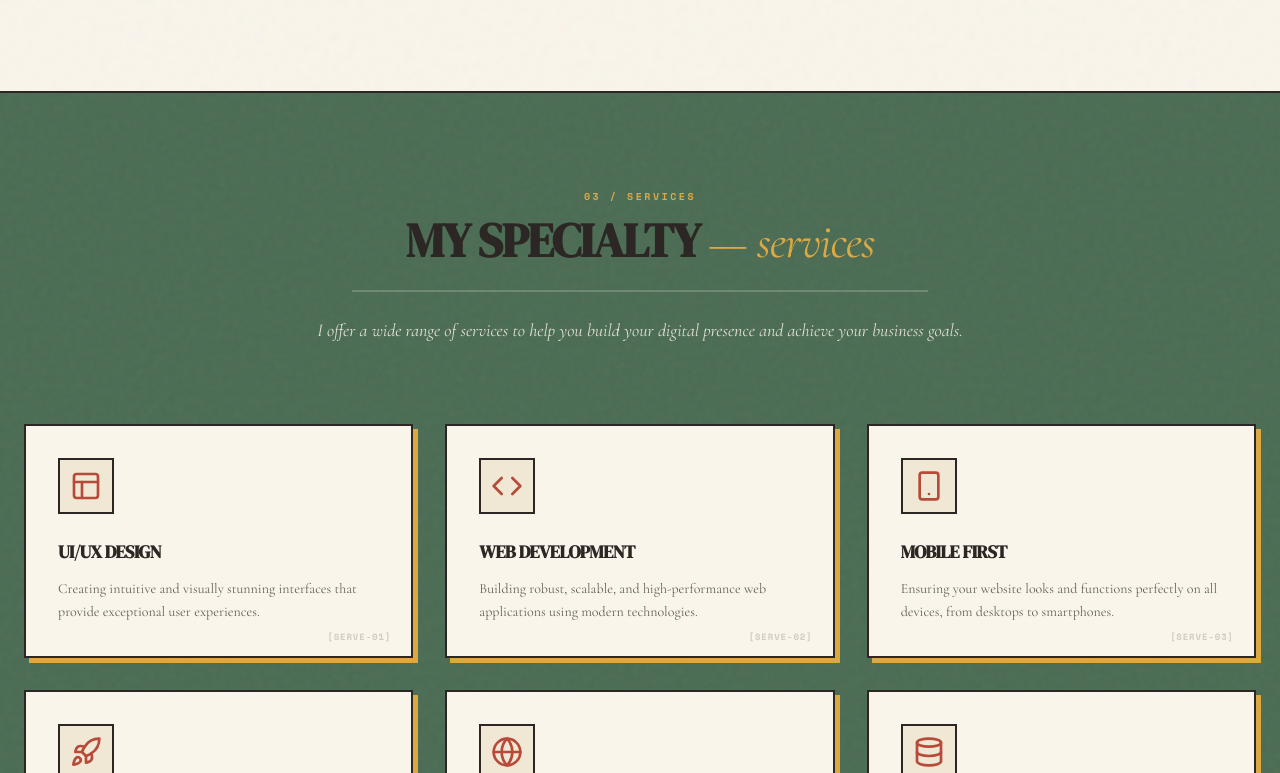
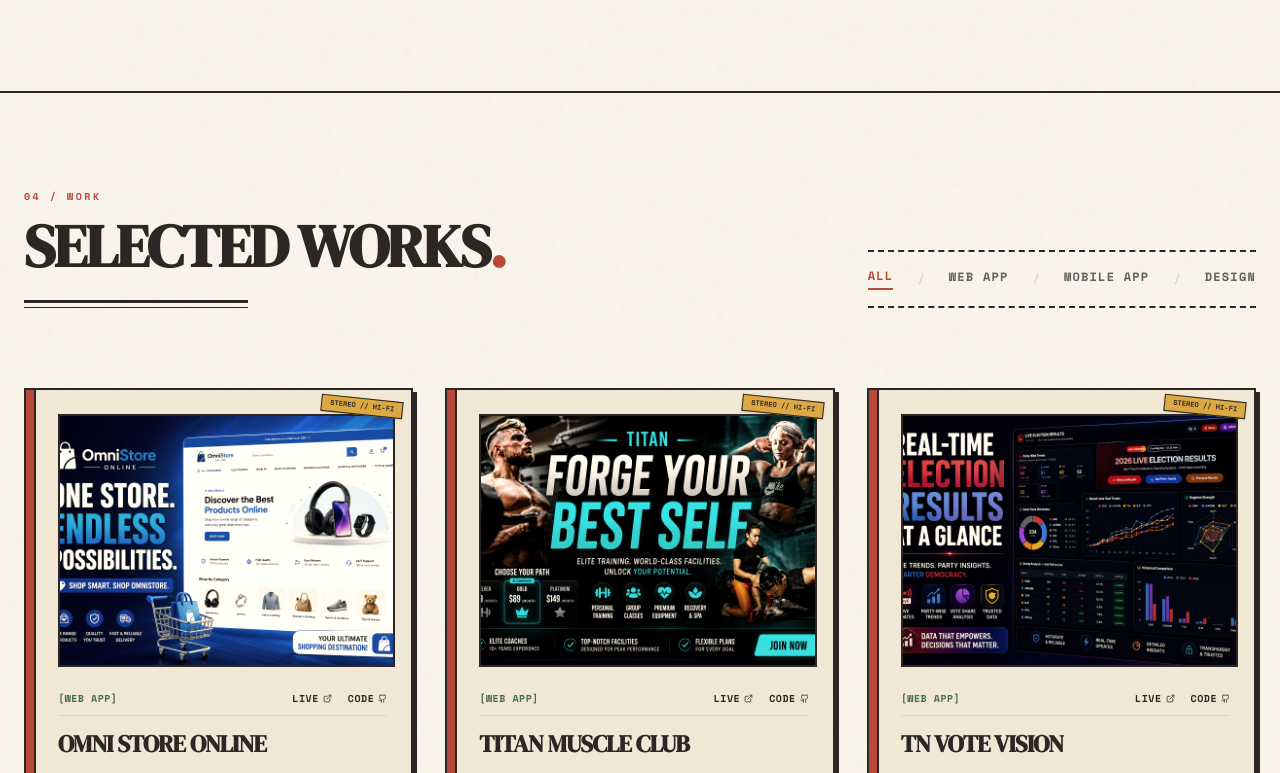
Before and after one commit to AshwinPonnusamy/my-portfolio, a React (Vite) app: page / in a window 1280 px wide. Shown: the part 2247-3020 px from the top of the page. Built offline with nearby package versions, Linux system fonts and the light colour scheme; a web font is replaced by a local one.

Commit message:
feat: create Home page component with smooth hash-based scrolling functionality

```diff
--- a/src/pages/Home.jsx
+++ b/src/pages/Home.jsx
@@ -24,7 +24,7 @@ export const Home = () => {
       <Hero />
       <Achievements />
       <About />
-      <Services />
+      {/* <Services /> */}
       <Portfolio />
       {/* <Testimonials /> */}
       <Contact />
```
